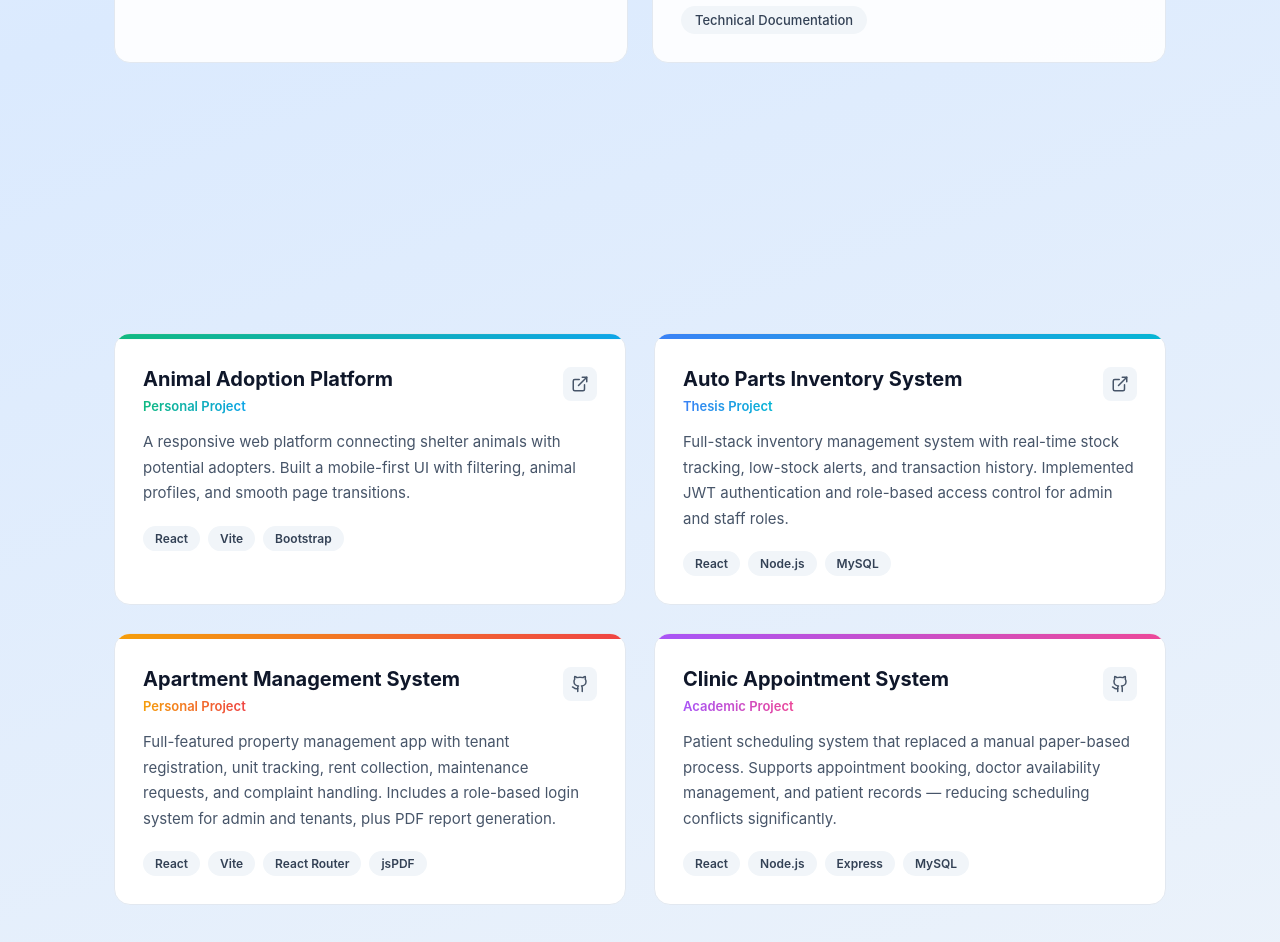
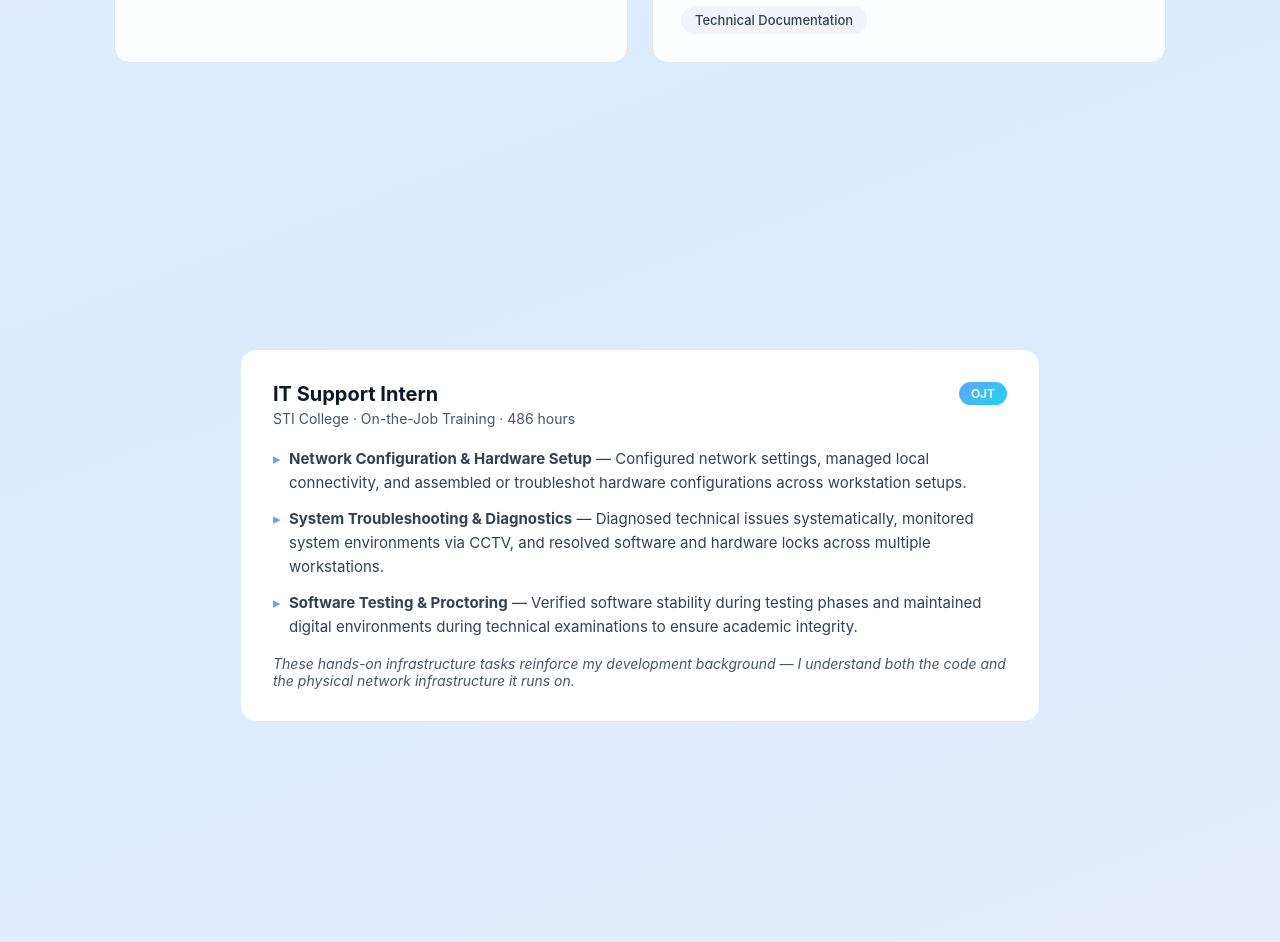
Before and after one commit to kurarenzu007/my-portfolio, a React (Vite) app: page / in a window 1280 px wide. Shown: the part 1840-2782 px from the top of the page. Built offline with nearby package versions, Linux system fonts and the light colour scheme.

Commit message:
Fix icon dependencies, update portfolio description, and deploy

```diff
--- a/package.json
+++ b/package.json
@@ -13,6 +13,7 @@
       "preview": "vite preview"
    },
    "dependencies": {
+      "lucide-react": "^0.330.0",
       "react": "^19.2.0",
       "react-dom": "^19.2.0"
    },
--- a/src/App.css
+++ b/src/App.css
@@ -690,3 +690,59 @@ body {
   .contact-card { padding: 36px 24px; }
   .about-stats { gap: 24px; }
 }
+
+/* ── Experience ── */
+.experience-section { padding: 80px 0; }
+
+.experience-card {
+  border-radius: 16px;
+  padding: 32px;
+  border: 1px solid;
+  max-width: 800px;
+  margin: 0 auto;
+}
+.light .experience-card { background: #ffffff; border-color: #e2e8f0; }
+.dark  .experience-card { background: #1e293b; border-color: #334155; }
+
+.experience-header-row {
+  display: flex;
+  justify-content: space-between;
+  align-items: flex-start;
+  margin-bottom: 20px;
+  gap: 12px;
+}
+
+.experience-title { font-size: 20px; font-weight: 700; margin: 0 0 4px; }
+.light .experience-title { color: #0f172a; }
+.dark  .experience-title { color: #f1f5f9; }
+
+.experience-company { font-size: 14px; margin: 0; }
+.light .experience-company { color: #475569; }
+.dark  .experience-company { color: #94a3b8; }
+
+.experience-badge {
+  font-size: 12px;
+  font-weight: 600;
+  padding: 4px 12px;
+  border-radius: 999px;
+  white-space: nowrap;
+  background: linear-gradient(135deg, #60a5fa, #22d3ee);
+  color: #fff;
+}
+
+.experience-list {
+  list-style: none;
+  padding: 0;
+  margin: 0 0 16px;
+  display: flex;
+  flex-direction: column;
+  gap: 12px;
+}
+.experience-list li { font-size: 15px; line-height: 1.6; padding-left: 16px; position: relative; }
+.experience-list li::before { content: '▸'; position: absolute; left: 0; color: #60a5fa; }
+.light .experience-list li { color: #334155; }
+.dark  .experience-list li { color: #cbd5e1; }
+
+.experience-note { font-size: 14px; font-style: italic; margin: 0; }
+.light .experience-note { color: #475569; }
+.dark  .experience-note { color: #94a3b8; }
--- a/src/Portfolio.jsx
+++ b/src/Portfolio.jsx
@@ -44,6 +44,7 @@ const Portfolio = () => {
   const navLinks = [
     { label: 'About', href: '#about' },
     { label: 'Skills', href: '#skills' },
+    { label: 'Experience', href: '#experience' },
     { label: 'Projects', href: '#projects' },
     { label: 'Contact', href: '#contact' },
   ];
@@ -171,9 +172,9 @@ const Portfolio = () => {
                 Clarence F.<br />
                 <span className="gradient-text">Felicilda</span>
               </h1>
-              <p className="hero-subtitle">Full-Stack Developer · 4th Year BSIT · Cavite State University</p>
+              <p className="hero-subtitle">Full-Stack Software Developer · BSIT Graduate · Cavite State University</p>
               <p className="hero-description">
-                I build web applications end-to-end — from database design to UI. Currently finishing my degree and actively looking for opportunities where I can contribute and keep growing as a developer.
+                Full-Stack Software Developer specializing in React, Node.js, and Relational Database Architecture. I build web applications end-to-end — from schema design to production deployment — with a focus on clean system architecture and efficient workflows.
               </p>
               <div className="hero-buttons">
                 <a href="#projects" className="btn btn-primary">
@@ -206,7 +207,7 @@ const Portfolio = () => {
             <div className="about-card">
               <h2 className="section-title">About Me</h2>
               <p className="about-text">
-                I'm a 4th year Bachelor of Science in Information Technology student at Cavite State University, specializing in full-stack web development. I've built projects ranging from inventory systems to patient scheduling platforms, working across the full stack with React, Node.js, and MySQL.
+                I'm a BSIT graduate from Cavite State University specializing in full-stack web development. I've built projects ranging from inventory systems to patient scheduling platforms, working across the full stack with React, Node.js, and MySQL — with a focus on clean relational database design and production-ready deployments.
               </p>
               <p className="about-text">
                 I'm comfortable taking a feature from database schema to deployed UI. I'm looking for an entry-level or internship role where I can work on real products, write clean code, and learn from experienced engineers.
@@ -251,6 +252,31 @@ const Portfolio = () => {
                 </div>
               </div>
             ))}
+          </div>
+        </div>
+      </section>
+
+      {/* Experience */}
+      <section id="experience" className="experience-section">
+        <div className="container">
+          <div className="section-header fade-in-section" id="experience-header">
+            <h2 className={`section-title ${isVisible['experience-header'] ? 'visible' : ''}`}>Experience</h2>
+            <p className="section-subtitle">Where I've applied my skills</p>
+          </div>
+          <div className={`experience-card fade-in-section ${isVisible['experience-card'] ? 'visible' : ''}`} id="experience-card">
+            <div className="experience-header-row">
+              <div>
+                <h3 className="experience-title">IT Support Intern</h3>
+                <p className="experience-company">STI College · On-the-Job Training · 486 hours</p>
+              </div>
+              <span className="experience-badge">OJT</span>
+            </div>
+            <ul className="experience-list">
+              <li><strong>Network Configuration & Hardware Setup</strong> — Configured network settings, managed local connectivity, and assembled or troubleshot hardware configurations across workstation setups.</li>
+              <li><strong>System Troubleshooting & Diagnostics</strong> — Diagnosed technical issues systematically, monitored system environments via CCTV, and resolved software and hardware locks across multiple workstations.</li>
+              <li><strong>Software Testing & Proctoring</strong> — Verified software stability during testing phases and maintained digital environments during technical examinations to ensure academic integrity.</li>
+            </ul>
+            <p className="experience-note">These hands-on infrastructure tasks reinforce my development background — I understand both the code and the physical network infrastructure it runs on.</p>
           </div>
         </div>
       </section>
```
Also changed, not shown: 1 other file (tests, documents, lock files or other folders).
